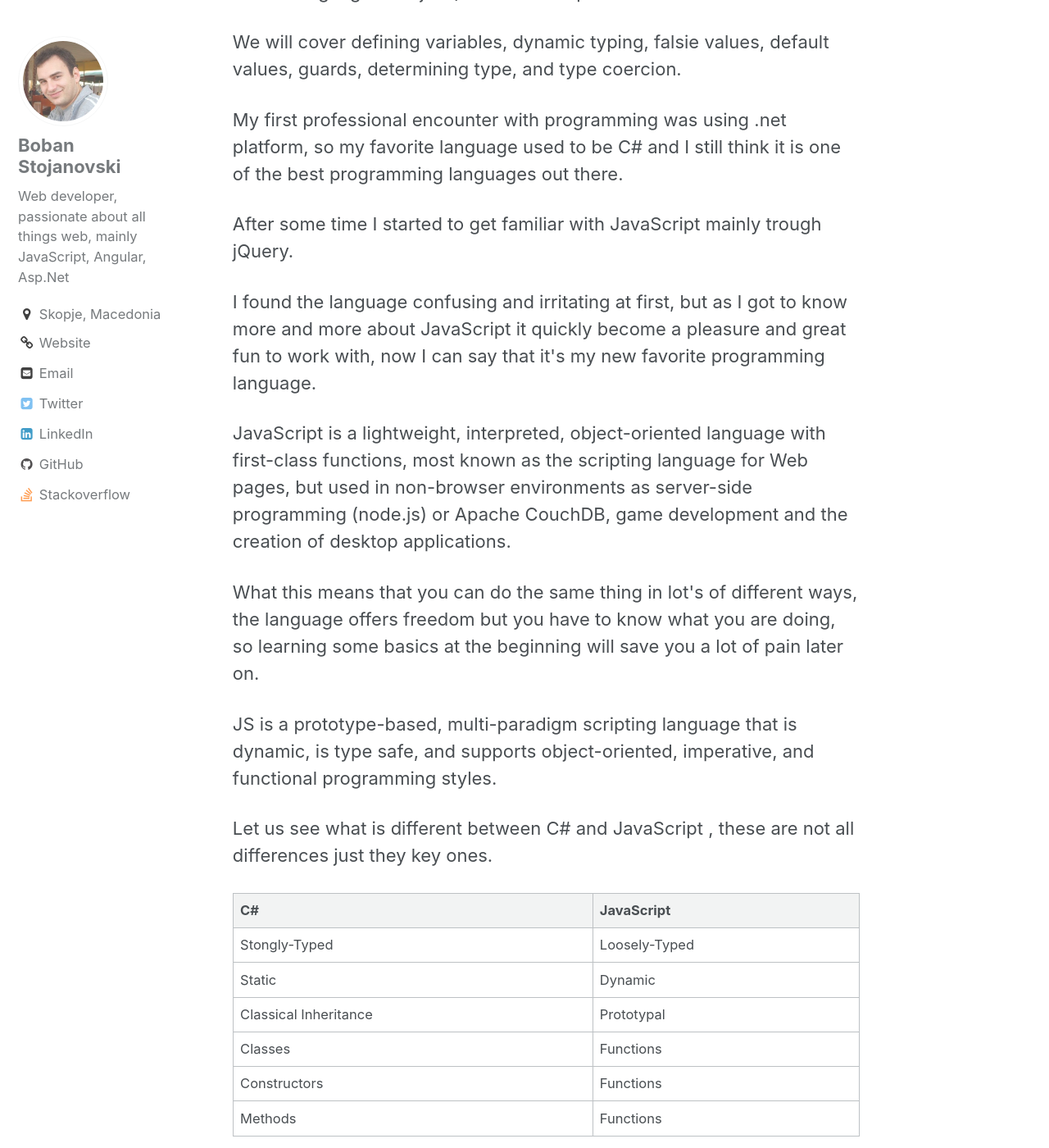
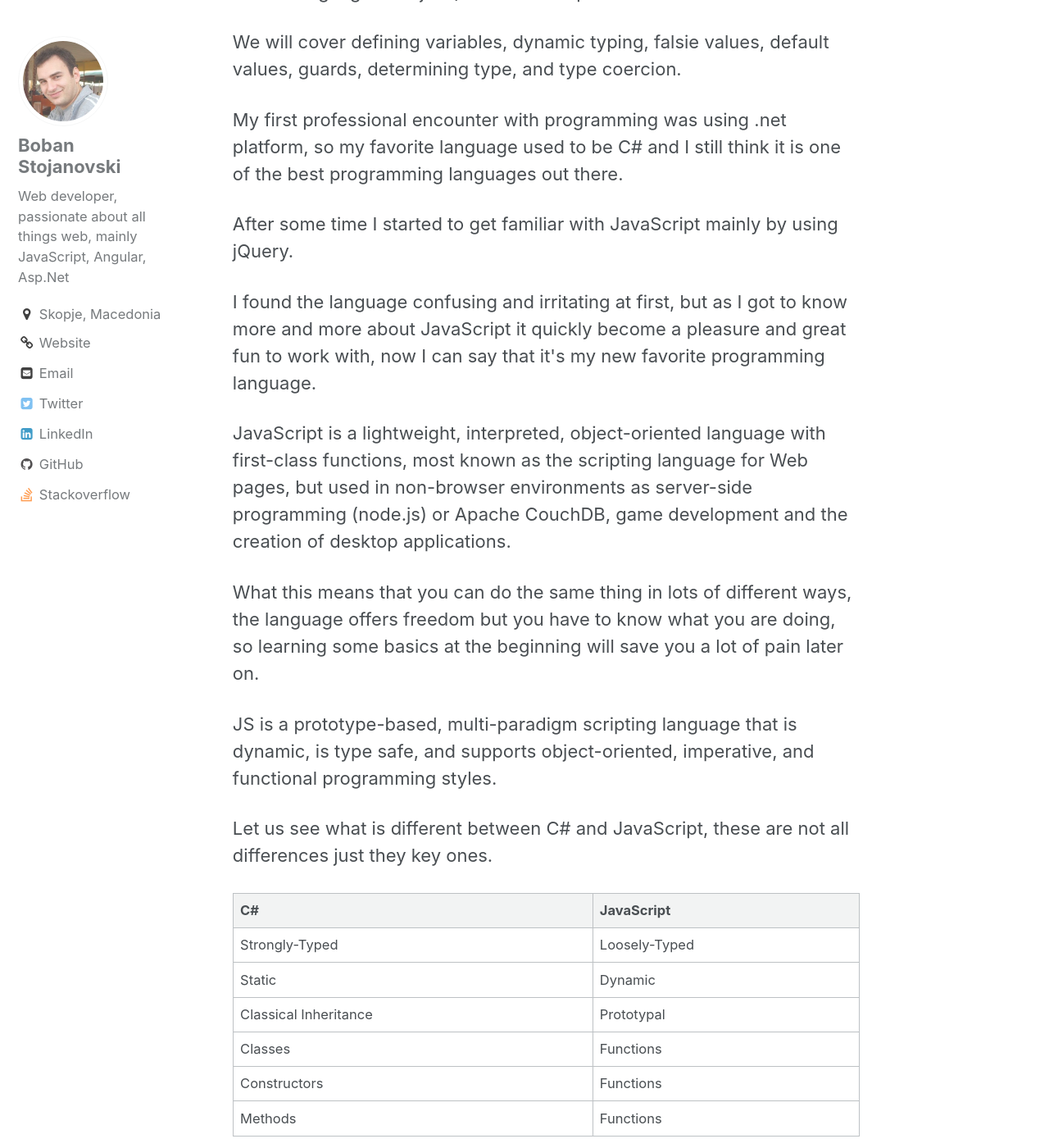
Before and after one commit to boban100janovski/boban984.github.io, a Jekyll site: the page built from _posts/2013-11-03-Basic-JavaScript-Tips.md, in a window 1280 px wide and 1400 px high, scrolled down 359 px. Shown: the whole window at 82% size. Built offline with Jekyll 4.4.1, drawn with Linux system fonts in a browser that asks for light colours; comment, search, counter and statistics services are not loaded; some of the changed text lies outside the part shown.

Commit message:
Spelling fixes

````diff
--- a/_posts/2013-11-03-Basic-JavaScript-Tips.md
+++ b/_posts/2013-11-03-Basic-JavaScript-Tips.md
@@ -10,21 +10,21 @@ We will cover defining variables, dynamic typing, falsie values, default values,
 
 My first professional encounter with programming was using .net platform, so my favorite language used to be C# and I still think it is one of the best programming languages out there.
 
-After some time I started to get familiar with JavaScript mainly trough jQuery.
+After some time I started to get familiar with JavaScript mainly by using jQuery.
 
 I found the language confusing and irritating at first, but as I got to know more and more about JavaScript it quickly become a pleasure and great fun to work with, now I can say that it\'s my new favorite programming language.
 
 JavaScript is a lightweight, interpreted, object-oriented language with first-class functions, most known as the scripting language for Web pages, but used in non-browser environments as server-side programming (node.js) or Apache CouchDB, game development and the creation of desktop applications.
 
-What this means that you can do the same thing in lot\'s of different ways, the language offers freedom but you have to know what you are doing, so learning some basics at the beginning will save you a lot of pain later on.
+What this means that you can do the same thing in lots of different ways, the language offers freedom but you have to know what you are doing, so learning some basics at the beginning will save you a lot of pain later on.
 
 JS is a prototype-based, multi-paradigm scripting language that is dynamic, is type safe, and supports object-oriented, imperative, and functional programming styles.
 
-Let us see what is different between C# and JavaScript , these are not all differences just they key ones.
+Let us see what is different between C# and JavaScript, these are not all differences just they key ones.
 
 | C#  | JavaScript |
 |---|---|
-| Stongly-Typed | Loosely-Typed |
+| Strongly-Typed | Loosely-Typed |
 | Static | Dynamic |
 | Classical Inheritance	| Prototypal |
 | Classes | Functions |
@@ -36,7 +36,7 @@ but most of the code is still written statically.
 
 # Defining variables
 
-## C#
+## C\#
 
 Car ferrari = new Car();
 
@@ -83,7 +83,7 @@ This was strange for me at first, coming from C#.
 
 # Falsie values in JavaScript
 
-In JavaScript the following values are evaluated to false :
+In JavaScript the following values are evaluated to false:
 
 * false
 * null
@@ -195,7 +195,7 @@ Special values
 * undefined
 * false
 
-We can determine the type using `typeof` and `instanceof` commands :
+We can determine the type using `typeof` and `instanceof` commands:
 
 ```javascript
 typeof x or typeof(x) //The first one is most commonly used
@@ -306,7 +306,7 @@ if ("someString") {
 }
 ```
 
-Type coercion in JavaScript can be confusing , but it\'s just a feature of the language, we need to understand it not be afraid of it.
+Type coercion in JavaScript can be confusing, but it\'s just a feature of the language, we need to understand it not be afraid of it.
 
 Coercion happens when we use the `==` sign.
 
@@ -397,4 +397,4 @@ Nice tool to see how coercion works: [http://jscoercion.qfox.nl/](http://jscoerc
 Good blog post if u want to know more :
 [http://webreflection.blogspot.com/2010/10/javascript-coercion-demystified.html](http://webreflection.blogspot.com/2010/10/javascript-coercion-demystified.html)
 
-That's it for now guys, hope you liked my blog post, i would appreciate any feedback, write some comments in the form bellow.
+That's it for now guys, hope you liked my blog post, I would appreciate any feedback, write some comments in the form bellow.
````
Also changed, not shown: other parts of _posts/2013-11-03-Basic-JavaScript-Tips.md (+4 -4 lines).
